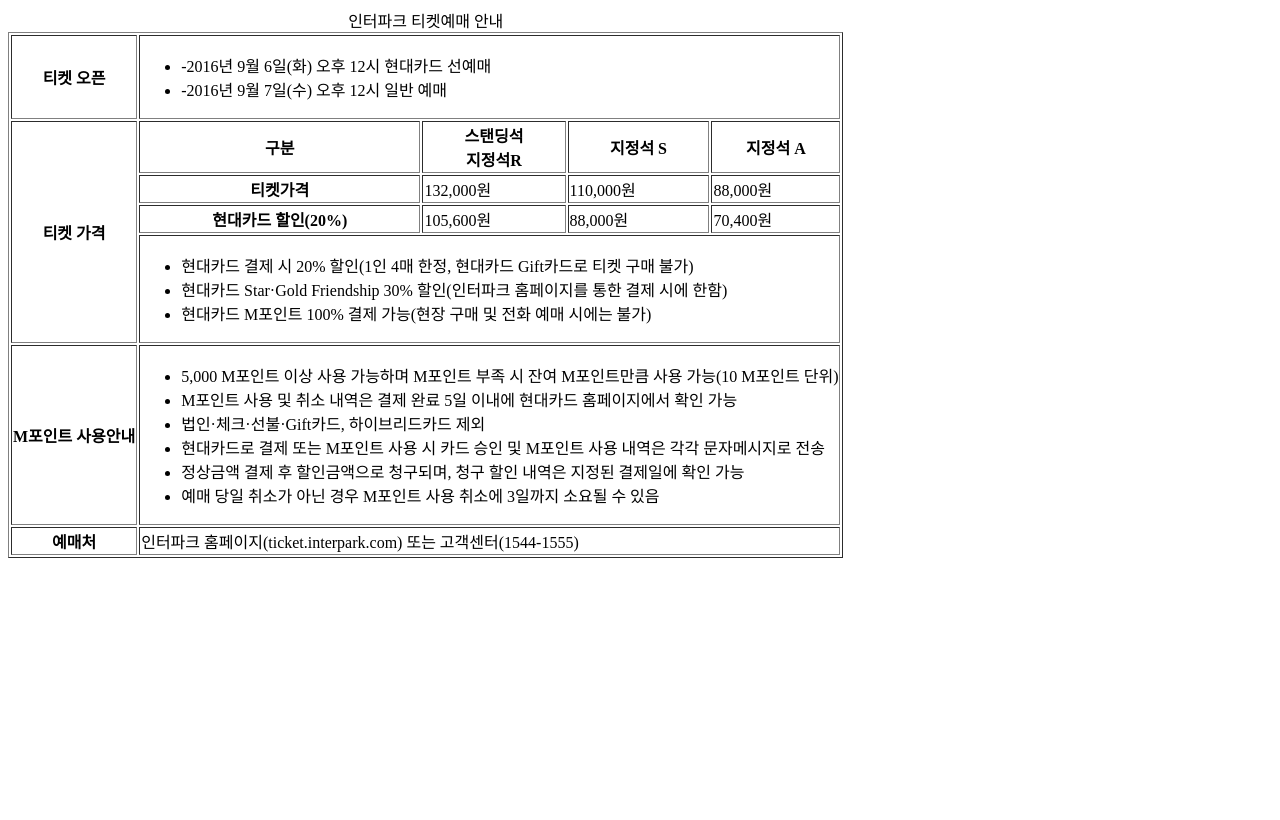
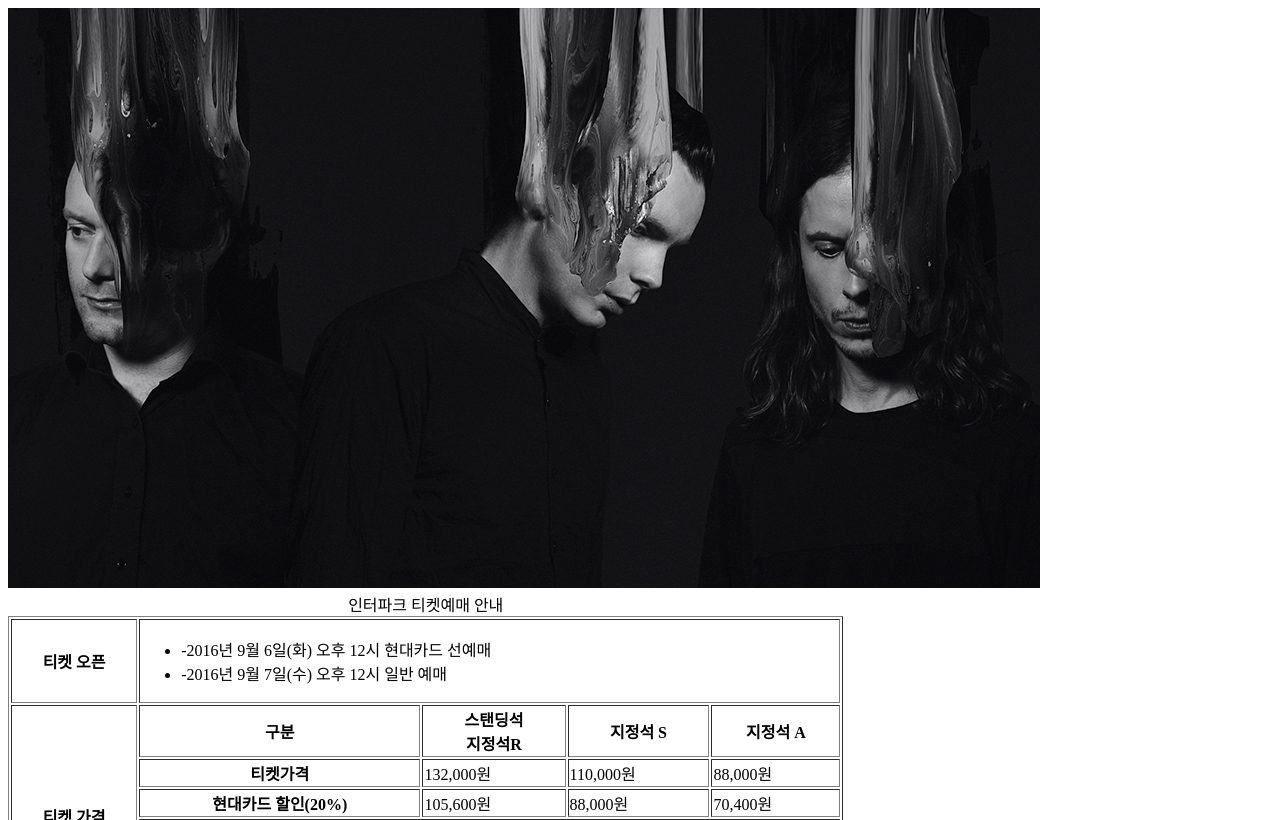
Before and after one commit to dahyun-lee/dahyun-lee.github.io, a plain HTML site: page table/table.html in a window 1280 px wide. Shown: the top 820 px of the page. Drawn offline with Linux system fonts and the light colour scheme.

Commit message:
table 폴더 및 이미지 추가

```diff
--- a/table.html
+++ b/table/table.html
@@ -7,6 +7,7 @@
   <title>Table</title>
 </head>
 <body>
+  <img src="photo-artist.jpg" alt="artist">
   <table border="1">
     <caption>인터파크 티켓예매 안내</caption>
       <tr>
```
Also changed, not shown: table/photo-artist.jpg (added).
